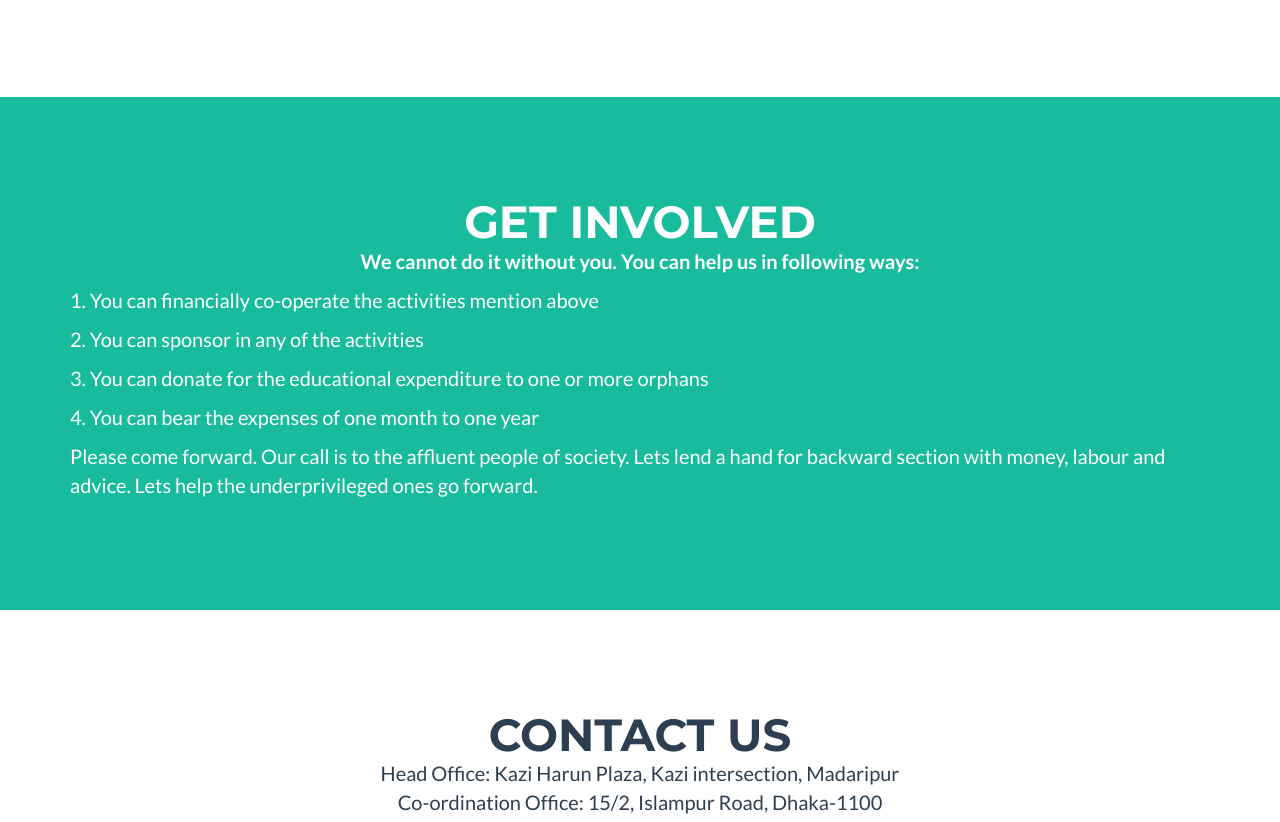
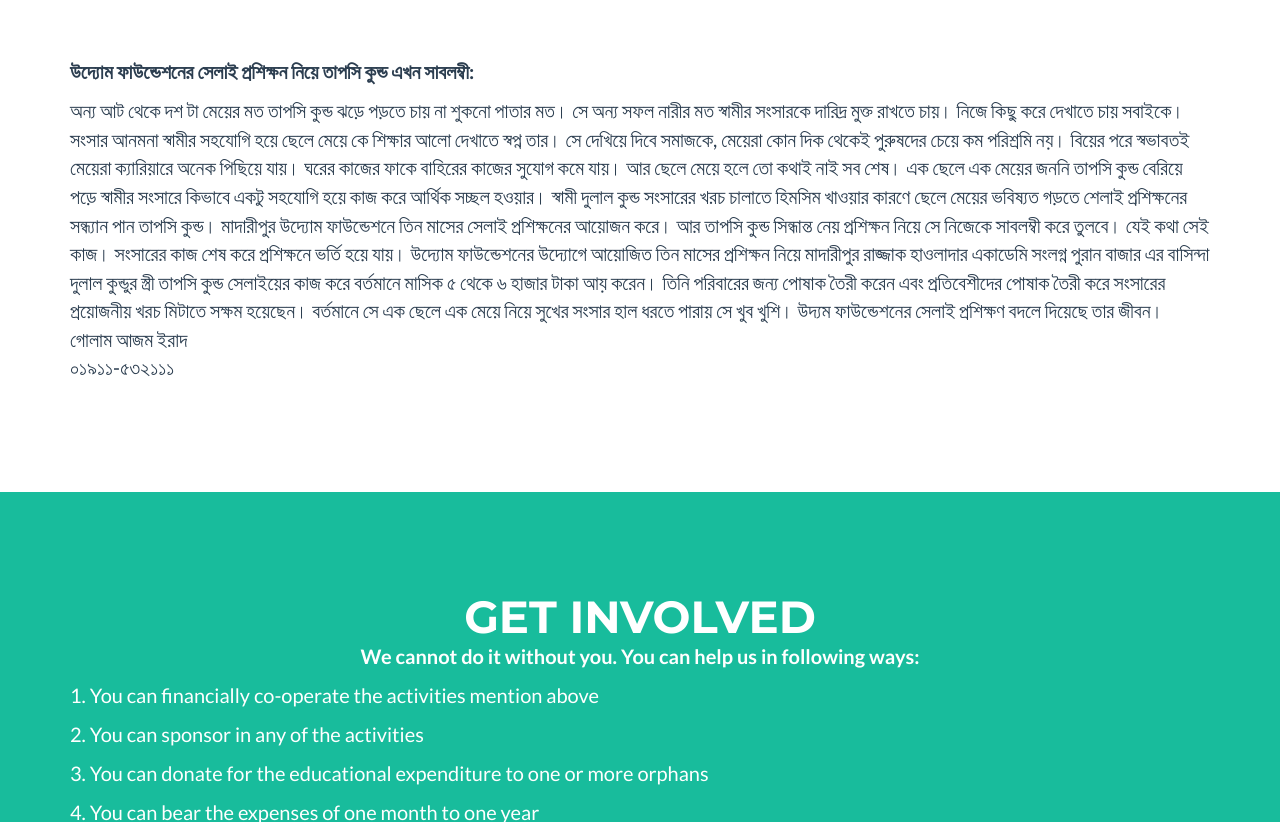
Before and after one commit to uddam/www, a plain HTML site: page index.html in a window 1280 px wide. Shown: the part 1999-2821 px from the top of the page. Drawn offline with nearby package versions, Linux system fonts and the light colour scheme; files whose address does not match are found by name.

Commit message:
add program

```diff
--- a/index.html
+++ b/index.html
@@ -189,6 +189,19 @@
                     <p>Eye camp, sewing training program for women empowerment, basic literacy program for lower cast 'untouchable' hindu population.</p>
                 </div>
             </div>
+
+			<hr class="star-light">
+			<div class="row">
+				<div class="col-sm-12">
+				<p><b>উদ্যোম ফাউন্ডেশনের সেলাই প্রশিক্ষন নিয়ে তাপসি কুন্ড এখন সাবলম্বী:</b></p>
+                    <p> অন্য আট থেকে দশ টা মেয়ের মত তাপসি কুন্ড ঝড়ে পড়তে চায় না শুকনো পাতার মত। সে অন্য সফল নারীর মত স্বামীর সংসারকে দারিদ্র মুক্ত রাখতে চায়। নিজে কিছু করে দেখাতে চায় সবাইকে। সংসার আনমনা স্বামীর সহযোগি হয়ে ছেলে মেয়ে কে শিক্ষার আলো দেখাতে স্বপ্ন তার। সে দেখিয়ে দিবে সমাজকে, মেয়েরা কোন দিক থেকেই পুরুষদের চেয়ে কম পরিশ্রমি নয়। বিয়ের পরে স্বভাবতই মেয়েরা ক্যারিয়ারে অনেক পিছিয়ে যায়। ঘরের কাজের ফাকে বাহিরের কাজের সুযোগ কমে যায়। আর ছেলে মেয়ে হলে তো কথাই নাই সব শেষ। এক ছেলে এক মেয়ের জননি তাপসি কুন্ড বেরিয়ে পড়ে স্বামীর সংসারে কিভাবে একটু সহযোগি হয়ে কাজ করে আর্থিক সচ্ছল হওয়ার। স্বামী দুলাল কুন্ড সংসারের খরচ চালাতে হিমসিম খাওয়ার কারণে ছেলে মেয়ের ভবিষ্যত গড়তে শেলাই প্রশিক্ষনের সন্ধ্যান পান তাপসি কুন্ড। মাদারীপুর উদ্যোম ফাউন্ডেশনে তিন মাসের সেলাই প্রশিক্ষনের আয়োজন করে। আর তাপসি কুন্ড সিন্ধান্ত নেয় প্রশিক্ষন নিয়ে সে নিজেকে সাবলম্বী করে তুলবে। যেই কথা সেই কাজ। সংসারের কাজ শেষ করে প্রশিক্ষনে ভর্তি হয়ে যায়। উদ্যোম ফাউন্ডেশনের উদ্যোগে আয়োজিত তিন মাসের প্রশিক্ষন নিয়ে মাদারীপুর রাজ্জাক হাওলাদার একাডেমি সংলগ্ন পুরান বাজার এর বাসিন্দা দুলাল কুন্ডুর স্ত্রী তাপসি কুন্ড সেলাইয়ের কাজ করে বর্তমানে মাসিক ৫ থেকে ৬ হাজার টাকা আয় করেন। তিনি পরিবারের জন্য পোষাক তৈরী করেন এবং প্রতিবেশীদের পোষাক তৈরী করে সংসারের প্রয়োজনীয় খরচ মিটাতে সক্ষম হয়েছেন। বর্তমানে সে এক ছেলে এক মেয়ে নিয়ে সুখের সংসার হাল ধরতে পারায় সে খুব খুশি। উদ্যম ফাউন্ডেশনের সেলাই প্রশিক্ষণ বদলে দিয়েছে তার জীবন।
+
+    </br>গোলাম আজম ইরাদ</br>
+০১৯১১-৫৩২১১১</p>
+                </div>
+
+            </div>
+
         </div>
     </section>
 
```
